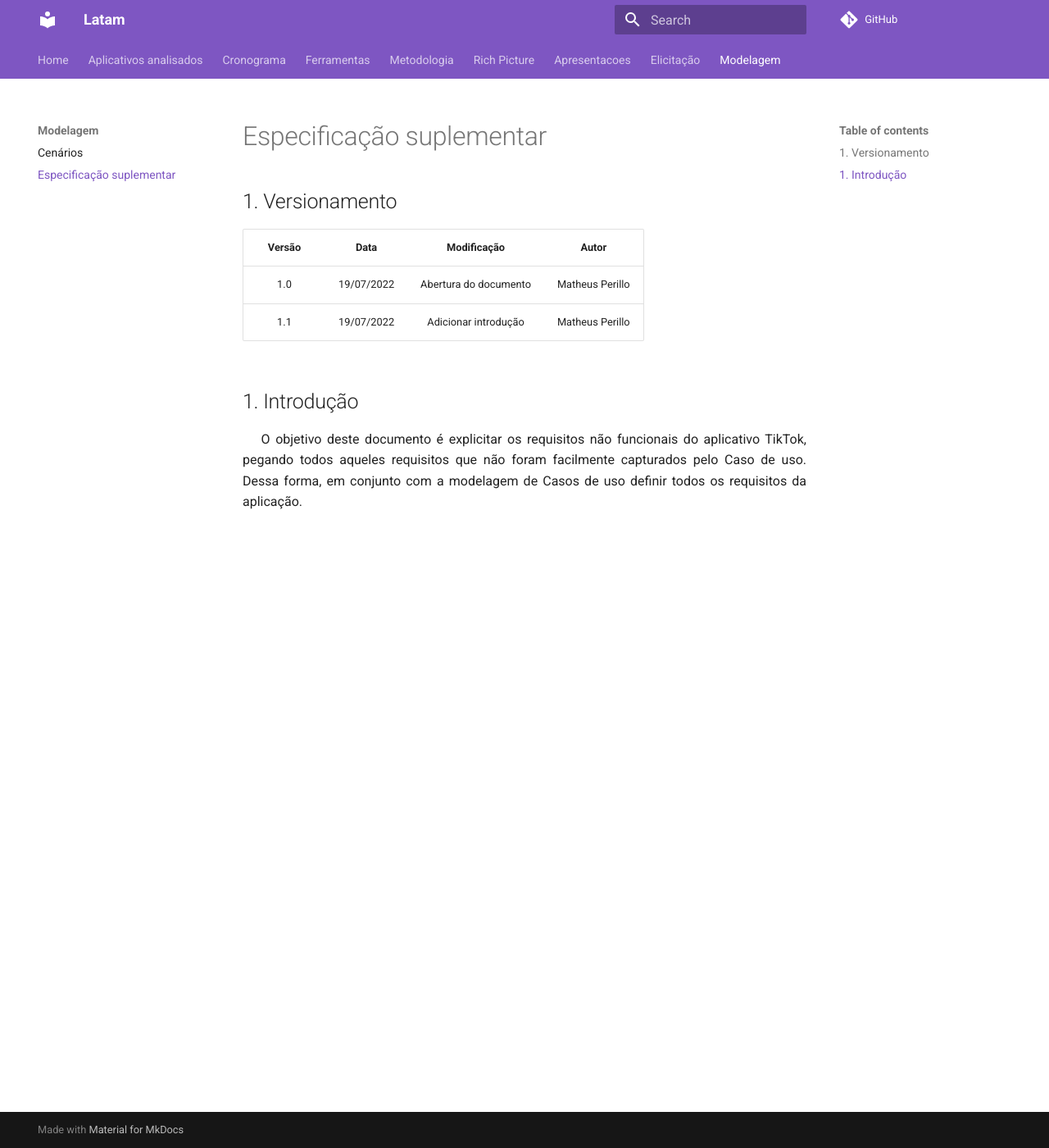
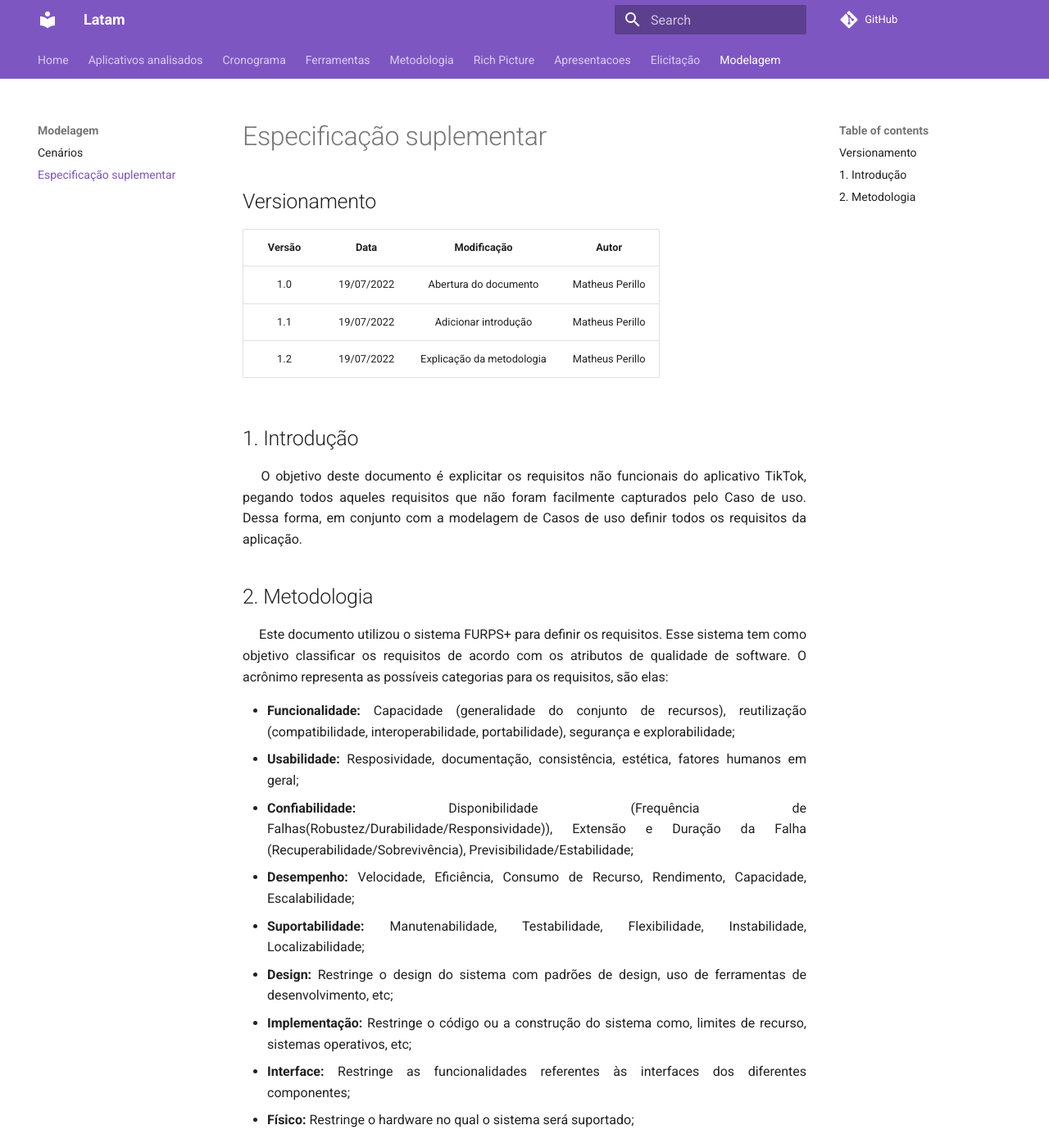
Before and after one commit to Requisitos-de-Software/2022.1-TikTok, an MkDocs documentation site: the page built from docs/modelagem/especificao-suplementar.md, in a window 1280 px wide and 1400 px high. Shown: the whole window at 82% size. Built offline with MkDocs 1.6.1 and Material for MkDocs 9.7.7, drawn with Linux system fonts in a browser that asks for light colours; comment, search, counter and statistics services are not loaded.

Commit message:
#33 - Explicação da metodologia utilizada

```diff
--- a/docs/modelagem/especificao-suplementar.md
+++ b/docs/modelagem/especificao-suplementar.md
@@ -1,14 +1,64 @@
 # Especificação suplementar
 
-## 1. Versionamento
+##  Versionamento
 
 | Versão |    Data    |       Modificação        |        Autor         |
 | :----: | :--------: | :----------------------: | :------------------: |
 |  1.0  | 19/07/2022 | Abertura do documento | Matheus Perillo |
 |  1.1  | 19/07/2022 | Adicionar introdução | Matheus Perillo |
+|  1.2  | 19/07/2022 | Explicação da metodologia | Matheus Perillo |
 
 ## 1. Introdução
 
 <p style=" text-align: justify">
 &emsp; O objetivo deste documento é explicitar os requisitos não funcionais do aplicativo TikTok, pegando todos aqueles requisitos que não foram facilmente capturados pelo Caso de uso. Dessa forma, em conjunto com a modelagem de Casos de uso definir todos os requisitos da aplicação.
 </p>
+
+## 2. Metodologia
+
+<p style=" text-align: justify">
+&emsp; Este documento utilizou o sistema FURPS+ para definir os requisitos. Esse sistema tem como objetivo classificar os requisitos de acordo com os atributos de qualidade de software. O acrônimo representa as possíveis categorias para os requisitos, são elas:
+
+</p>
+
+<div style="text-align: justify">
+
+<ul>
+<li>
+ <b>Funcionalidade:</b> Capacidade (generalidade do conjunto de recursos), reutilização (compatibilidade, interoperabilidade, portabilidade), segurança e explorabilidade;
+</li>
+
+<li>
+ <b>Usabilidade:</b> Resposividade, documentação, consistência, estética, fatores humanos em geral;
+</li>
+
+<li>
+ <b>Confiabilidade:</b> Disponibilidade (Frequência de Falhas(Robustez/Durabilidade/Responsividade)), Extensão e Duração da Falha (Recuperabilidade/Sobrevivência), Previsibilidade/Estabilidade;
+</li>
+
+<li>
+ <b>Desempenho:</b> Velocidade, Eficiência, Consumo de Recurso, Rendimento, Capacidade, Escalabilidade;
+</li>
+
+<li>
+<b> Suportabilidade:</b> Manutenabilidade, Testabilidade, Flexibilidade, Instabilidade, Localizabilidade;
+</li>
+
+<li>
+<b> Design:</b> Restringe o design do sistema com padrões de design, uso de ferramentas de desenvolvimento, etc;
+</li>
+
+<li>
+<b> Implementação:</b> Restringe o código ou a construção do sistema como, limites de recurso, sistemas operativos, etc;
+</li>
+
+<li>
+<b> Interface:</b> Restringe as funcionalidades referentes às interfaces dos diferentes componentes;
+</li>
+
+<li>
+<b> Físico:</b> Restringe o hardware no qual o sistema será suportado;
+</li>
+
+</ul>
+</div>
```
